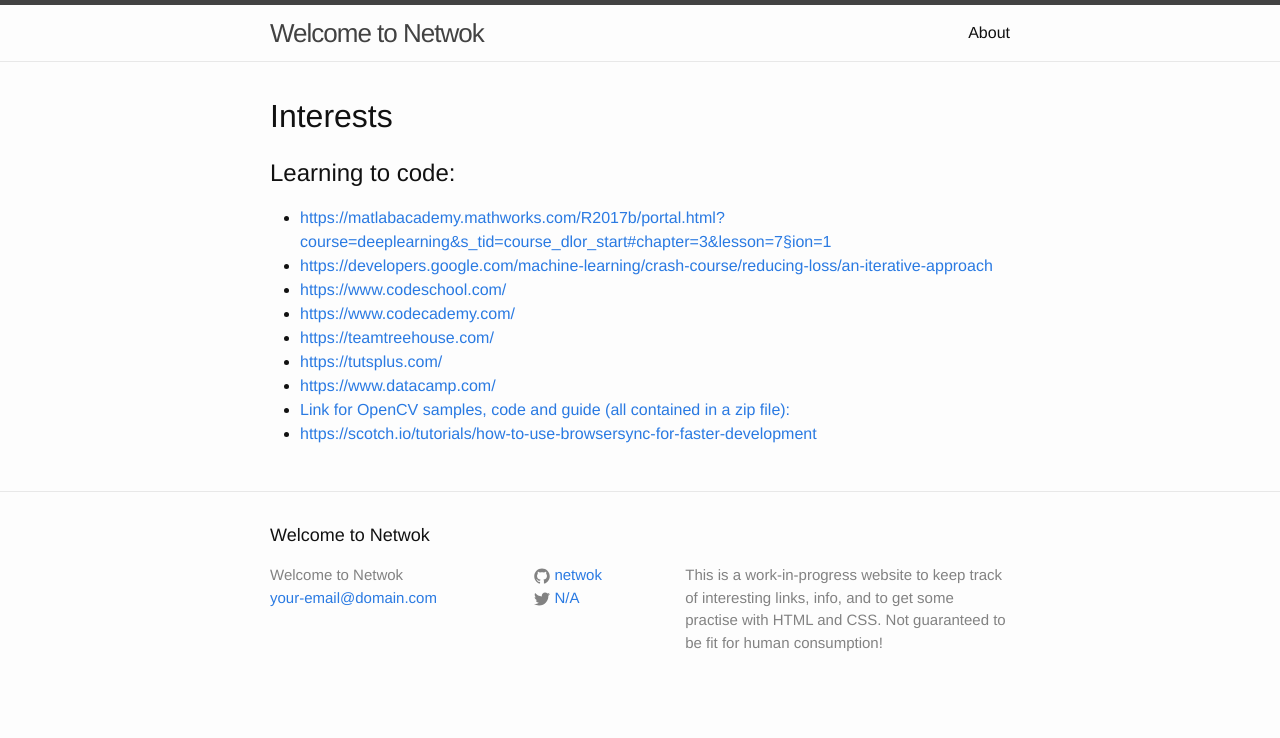
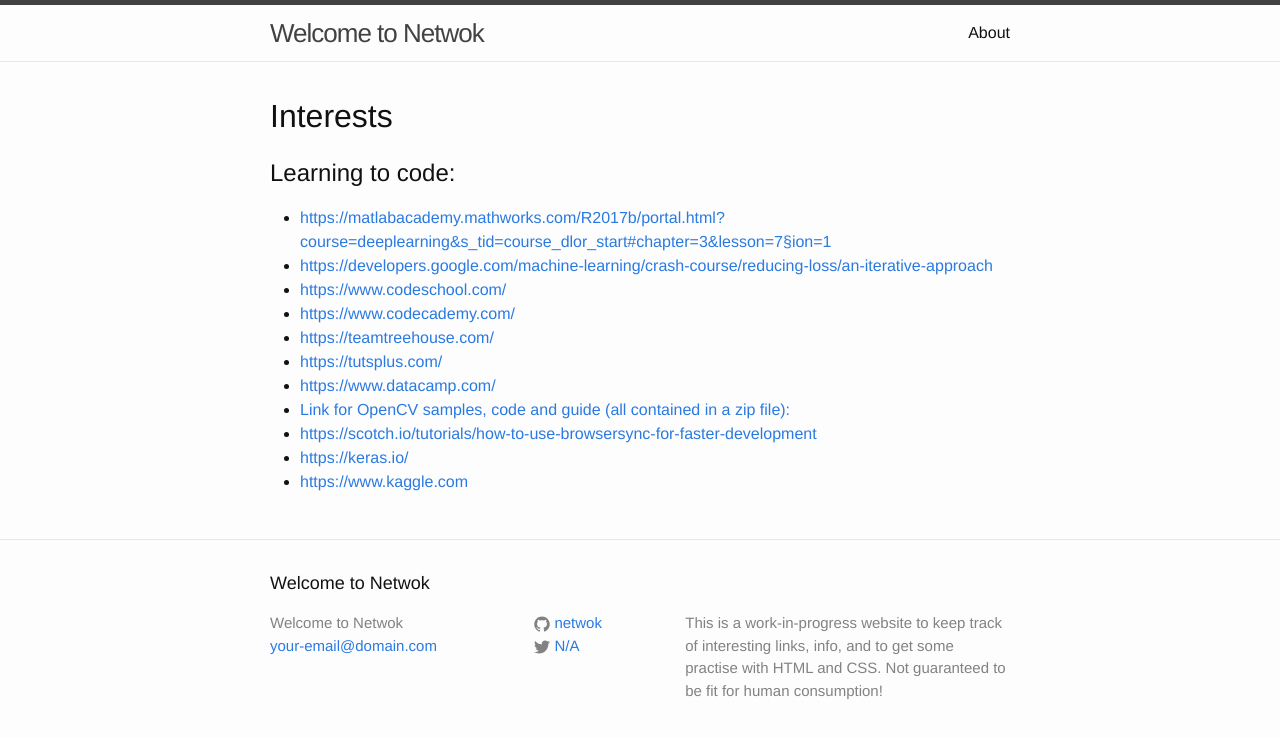
Before and after one commit to netwok/netwok.github.io, a Jekyll site: the page built from int.html, in a window 1280 px wide. Shown: the top 738 px of the page. Built offline with Jekyll 4.4.1, drawn with Linux system fonts in a browser that asks for light colours.

Commit message:
Update int.html

```diff
--- a/int.html
+++ b/int.html
@@ -16,6 +16,8 @@
       <li><a href = https://www.datacamp.com/>https://www.datacamp.com/</a></li>
       <li><a href = https://drive.google.com/open?id=1yhX_cHJzlD_CjugoVaj2T2NrI72k4o0T>Link for OpenCV samples, code and guide (all contained in a zip file):</a></li>
       <li><a href = https://scotch.io/tutorials/how-to-use-browsersync-for-faster-development/>https://scotch.io/tutorials/how-to-use-browsersync-for-faster-development</a></li>
+      <li><a href = https://keras.io/>https://keras.io/</a></li>
+      <li><a href = https://www.kaggle.com>https://www.kaggle.com</a></li>
     </ul>
 
   </head>
```
